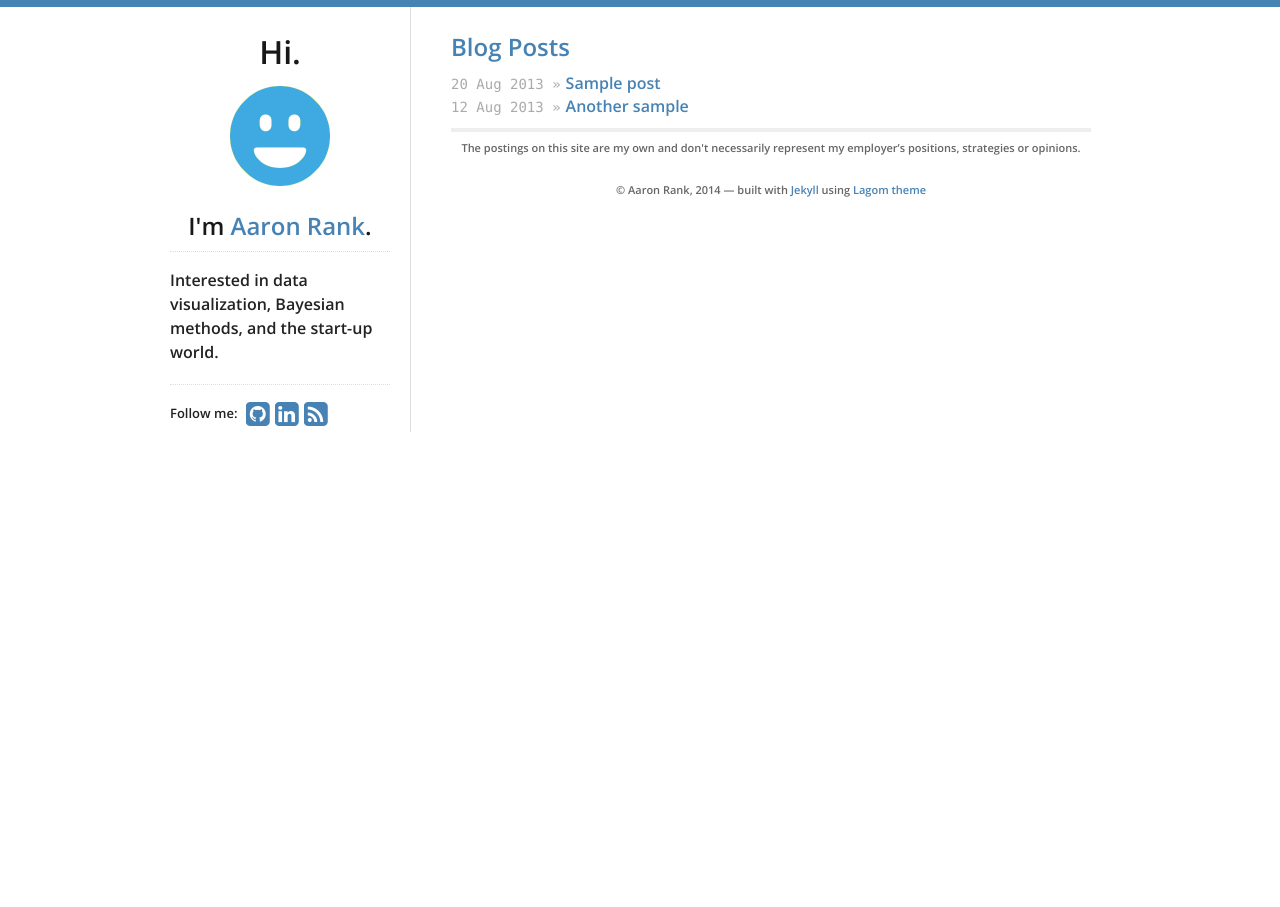
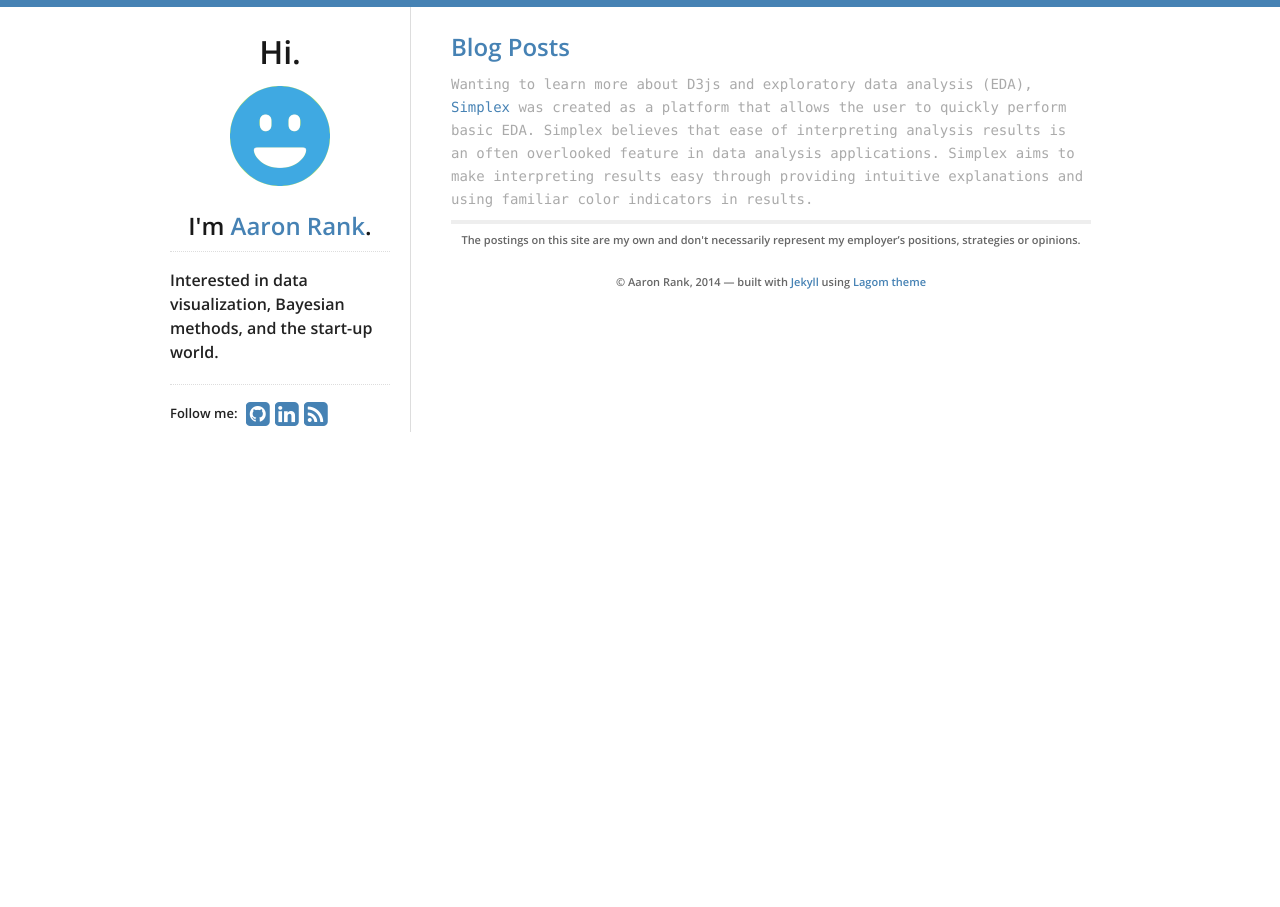
Before and after one commit to rankam/rankam.github.io, a Jekyll site: the page built from index.html, in a window 1280 px wide. Built offline with Jekyll 4.4.1, drawn with Linux system fonts in a browser that asks for light colours; nearby versions of some CDN libraries.

Commit message:
updateed

```diff
--- a/index.html
+++ b/index.html
@@ -6,8 +6,7 @@ title: Blog Posts
 <div id="home">
   <h2><i class="icon-bookmark"></i> Blog Posts</h2>
   <ul id="blog-posts" class="posts">
-    {% for post in site.posts %}
-      <li><span>{{ post.date | date_to_string }} &raquo;</span><a href="{{ post.url }}">{{ post.title }}</a></li>
-    {% endfor %}
+          <li><span>Wanting to learn more about D3js and exploratory data analysis (EDA), <a href="simplexa.herokuapp.com/index">Simplex</a> was created as a platform that allows the user to quickly perform basic EDA. Simplex believes that ease of interpreting analysis results is an often overlooked feature in data analysis applications. Simplex aims to make interpreting results easy through providing intuitive explanations and using familiar color indicators in results.</li>
+
   </ul>
 </div>
```
